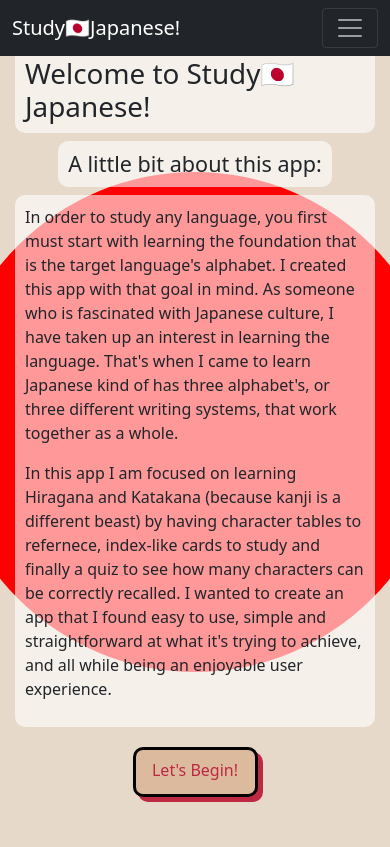
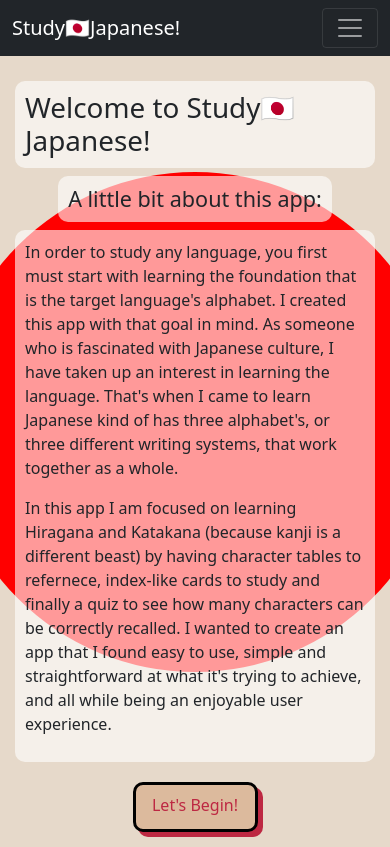
Before and after one commit to pastasauce59/study-japanese, a React (Create React App) app: page / in a window 390 px wide. Built offline with nearby package versions, Linux system fonts and the light colour scheme.

Commit message:
css adjustments to hompage fitting on mobile screens properly

```diff
--- a/src/App.css
+++ b/src/App.css
@@ -274,15 +274,8 @@ body {
     margin: 5px;
 }
 
-/* @media only screen and (max-width: 375px) {
+@media only screen and (max-width: 400px) {
     .homepage {
-        display: flex;
-        flex-direction: column;
-        flex-wrap: nowrap;
-        align-content: center;
-        justify-content: center;
-        align-items: center;
-        height: 100%;
-        padding: 15px
+        position: relative;
     }
-} */
+}
```
